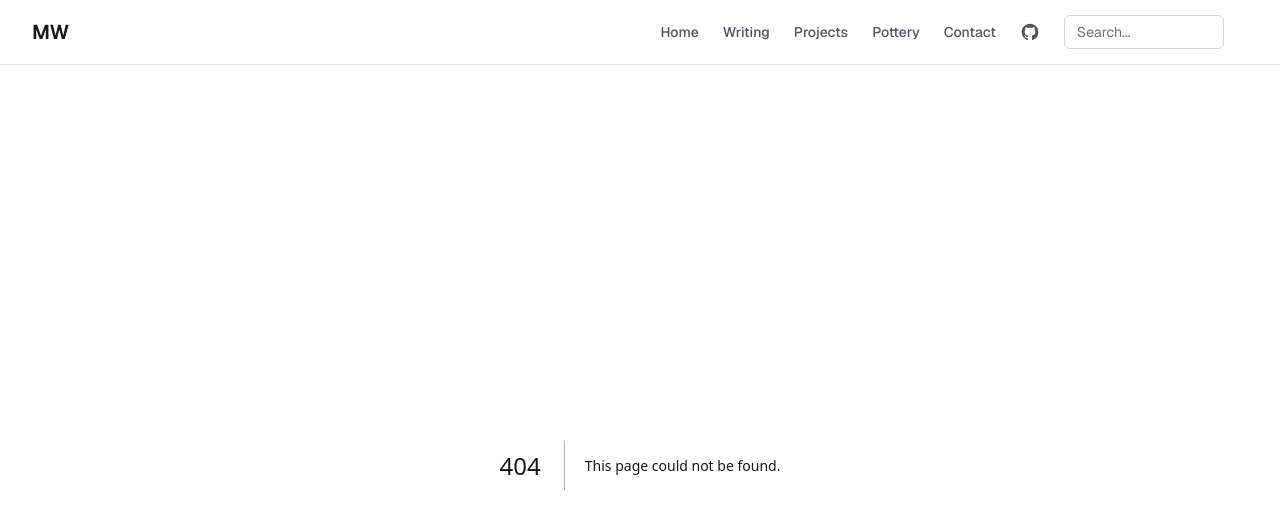
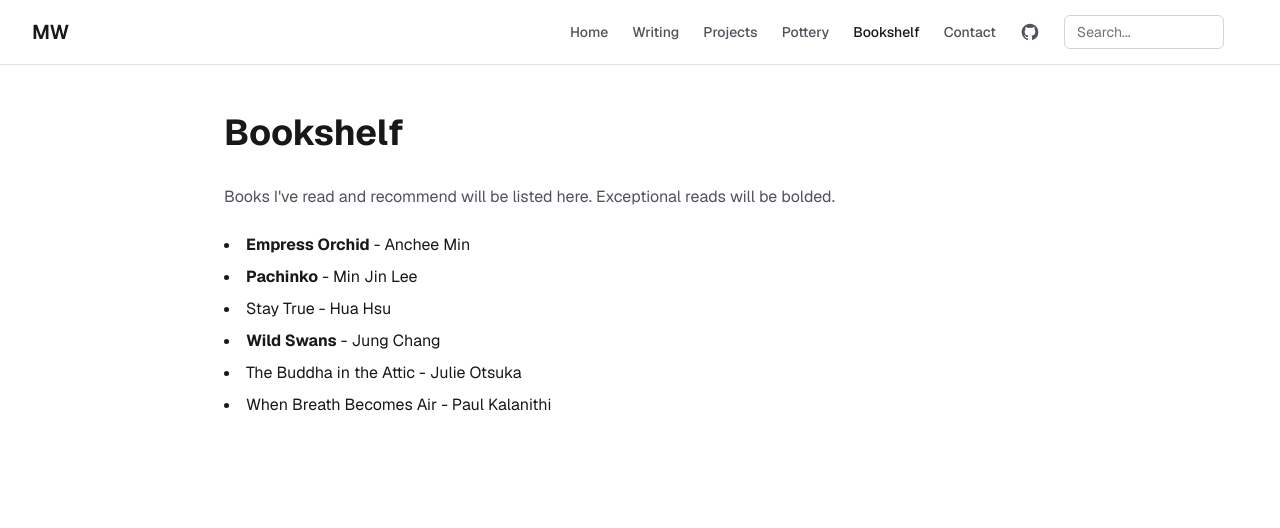
Before and after one commit to wongm6216/matthewwong-dev, a Next.js app: page /bookshelf in a window 1280 px wide. Before the commit this address had no page. Shown: the top 528 px of the page. Built offline with nearby package versions, Linux system fonts and the light colour scheme.

Commit message:
restore bookshelf

```diff
--- /dev/null
+++ b/app/bookshelf/page.tsx
@@ -0,0 +1,20 @@
+export default function BookshelfPage() {
+  return (
+    <div className="min-h-screen">
+      <div className="max-w-4xl mx-auto px-4 sm:px-6 lg:px-8 py-12">
+        <h1 className="text-4xl font-bold mb-8 text-zinc-900 dark:text-zinc-100">Bookshelf</h1>
+        <p className="text-zinc-600 dark:text-zinc-400 mb-6">
+          Books I've read and recommend will be listed here. Exceptional reads will be bolded.
+        </p>
+        <ul className="list-disc list-inside space-y-2 text-zinc-900 dark:text-zinc-100">
+          <li><span className="font-bold">Empress Orchid</span> - Anchee Min</li>
+          <li><span className="font-bold">Pachinko</span> - Min Jin Lee</li>
+          <li>Stay True - Hua Hsu</li>
+          <li><span className="font-bold">Wild Swans</span> - Jung Chang</li>
+          <li>The Buddha in the Attic - Julie Otsuka</li>
+          <li>When Breath Becomes Air - Paul Kalanithi</li>
+        </ul>
+      </div>
+    </div>
+  );
+}
--- a/app/components/Navigation.tsx
+++ b/app/components/Navigation.tsx
@@ -48,6 +48,7 @@ export default function Navigation() {
     { href: "/writing", label: "Writing" },
     { href: "/projects", label: "Projects" },
     { href: "/pottery", label: "Pottery" },
+    { href: "/bookshelf", label: "Bookshelf" },
     { href: "/contact", label: "Contact" },
   ];
 
```
